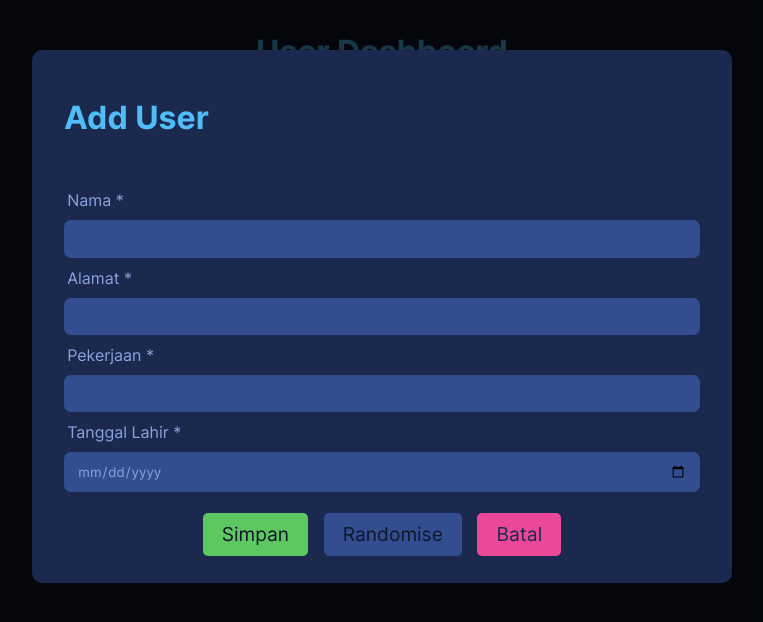
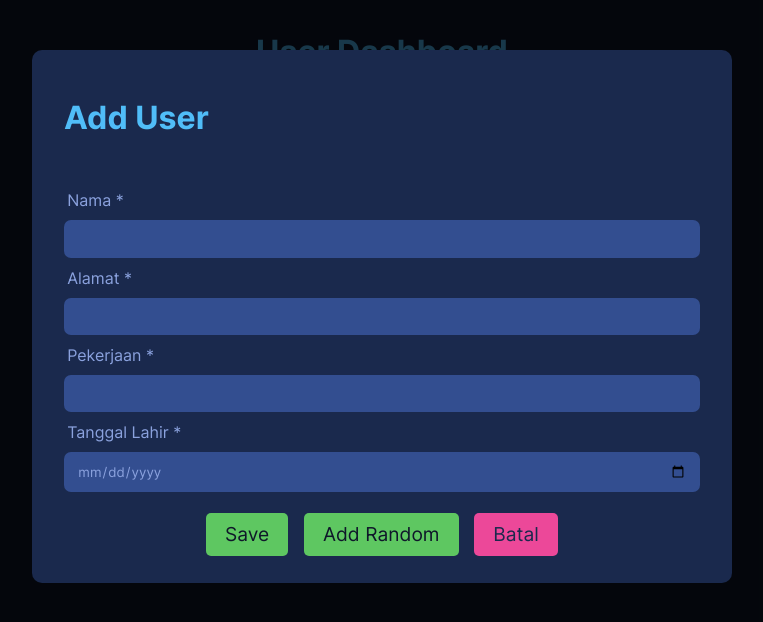
Before and after one commit to bintangkevin29/il, a React (Create React App) app: page / in a window 1280 px wide. Both pictures are taken after a click on the button "Add User". Shown: the top 622 px of the page, without its empty margins (258-1021 px from the left). Built offline with nearby package versions, Linux system fonts and the light colour scheme.

Commit message:
change buttin style

```diff
--- a/src/components/add-modal/add-modal.component.tsx
+++ b/src/components/add-modal/add-modal.component.tsx
@@ -108,16 +108,18 @@ const AddModal: React.FC = () => {
               theme="success"
               className="add-modal__button"
             >
-              Simpan
+              Save
             </Button>
+            {!updateData && (
               <Button
                 onClick={handleRandomise}
                 size="lg"
-              theme="primary"
+                theme="success"
                 className="add-modal__button"
               >
-              Randomise
+                Add Random
               </Button>
+            )}
             <Button
               onClick={() => dispatch(hideModal())}
               size="lg"
--- a/src/components/button/button.style.scss
+++ b/src/components/button/button.style.scss
@@ -16,7 +16,7 @@
     background-color: $success;
     color: $mainColor;
     &:active {
-      background-color: $dangerClicked;
+      background-color: $success;
     }
   }
   &--danger {
```
Lines whose indentation alone changed are shown as unchanged.
